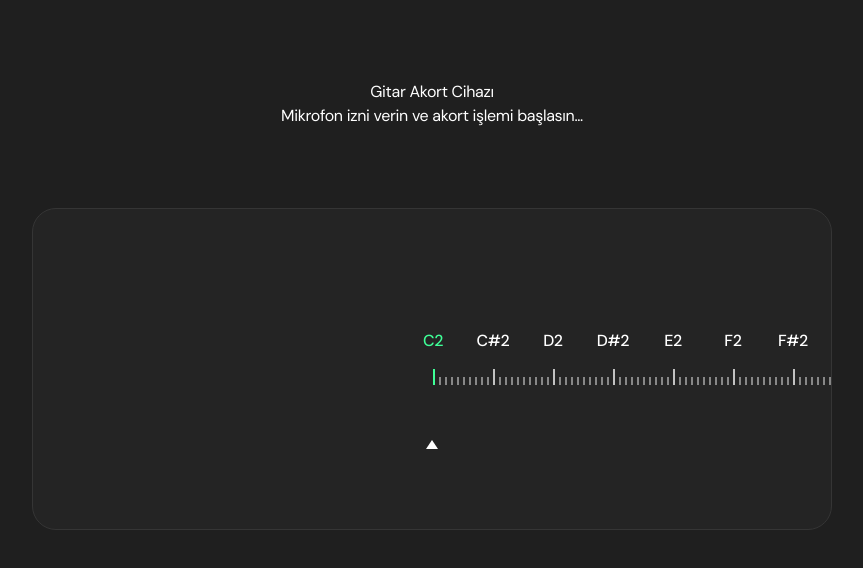
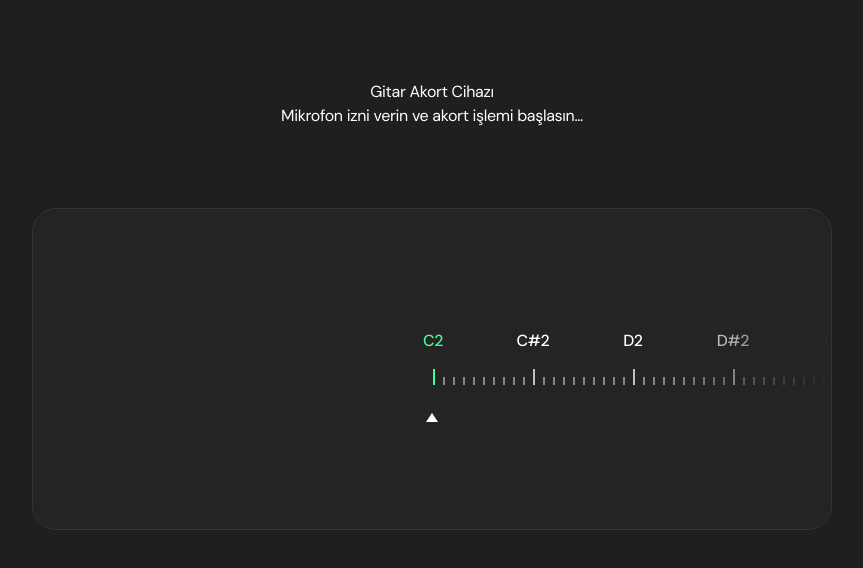
Before and after one commit to emirulucay/mtrnome.app, a Next.js app: page /tuner in a window 1280 px wide. Shown: the top 568 px of the page, without its empty margins (208-1071 px from the left). Built offline with nearby package versions, Linux system fonts and the light colour scheme; no server answers.

Commit message:
feat: appearance improvements

```diff
--- a/app/tuner/page.jsx
+++ b/app/tuner/page.jsx
@@ -90,7 +90,7 @@ export default function Home() {
             setNote(closestNote.note);
             setCentsOff(closestNote.cents); // Cents farkını ayarla
             setOrder(closestNote.order);
-            setSelected((closestNote.order*10)+Math.round(centsOff/10))
+            setSelected(closestNote.order * 10 + Math.round(centsOff / 10));
           }
         };
       })
@@ -124,23 +124,26 @@ export default function Home() {
       {frequency && <h2>Tespit Edilen Frekans: {frequency} Hz</h2>}
       {note && (
         <h2>
-          Nota: {note} ({centsOff} cent fark)
-          Order: {order}
+          Nota: {note} ({centsOff} cent fark) Order: {order}
         </h2>
       )}
       {!frequency && !note && <h2>Mikrofon izni verin ve akort işlemi başlasın...</h2>}
-      <div className="w-[800px] flex items-center justify-center relative bg-[#242424] border border-[#353535] overflow-hidden mt-20 py-40 rounded-3xl ">
+      <div className="w-[800px] flex items-center select-none justify-center relative bg-[#242424] border border-[#353535] overflow-hidden mt-20 py-40 rounded-3xl ">
+        <div className="w-24 h-full absolute left-0 bottom-0 bg-gradient-to-r !z-50 from-[#242424]/10 to-transparent"></div>
+        <div className="w-40 h-full absolute right-0 bottom-0 bg-gradient-to-l from-[#242424] to-transparent z-50 "></div>
+        <div className="w-40 h-full absolute left-0 bottom-0 bg-gradient-to-r from-[#242424] to-transparent z-50 "></div>
         <div
-          className="absolute bottom-1/4 left-1/2 w-0 h-0 -translate-x-1/2
+          className="absolute bottom-1/3 left-1/2 w-0 h-0 -translate-x-1/2
   border-l-[6px] border-l-transparent
   border-b-[9px] border-b-white
   border-r-[6px] border-r-transparent"></div>
-        <div className="absolute top-1/2 left-0 translate-y-2/3 ml-[460px] transition-all duration-500" style={{
-          left: `calc(-60px * ${order+1})`,
-          transform: `translateX(${-6 * Math.round(centsOff/10)}px)`,
-        }
-          }>
-          <div className="flex items-end gap-1">
+        <div
+          className="absolute top-1/2 left-0 translate-y-2/3 ml-[500px] transition-all duration-500"
+          style={{
+            left: `calc(-100px * ${order + 1})`,
+            transform: `translateX(${-10 * Math.round(centsOff / 10)}px)`,
+          }}>
+          <div className="flex items-end gap-2">
             {[...Array(481)].map((n, i) => {
               return (
                 <div
@@ -148,14 +151,16 @@ export default function Home() {
                   className={cx("w-[2px] h-2", {
                     "bg-[#878787]": i % 10 != 0,
                     "!h-4 relative bg-[#C1C1C1]": i % 10 == 0,
-                    "!bg-[#3FFF97]" : i % 10 == 0 && i==selected
+                    "!bg-[#3FFF97]": i % 10 == 0 && i == selected,
                   })}>
                   <div
-                    className={cx("absolute text-white font-medium bottom-8 transition-all duration-300 text-center -left-0 -translate-x-1/2", {
-                      "!hidden": i % 10 != 0,
-                      "!text-[#3FFF97]": i % 10 == 0 && i==selected
-
-                    })}>
+                    className={cx(
+                      "absolute overflow-hidden text-white font-medium bottom-8 transition-all duration-300 text-center -left-0 -translate-x-1/2",
+                      {
+                        "!hidden": i % 10 != 0,
+                        "!text-[#3FFF97]": i % 10 == 0 && i == selected,
+                      }
+                    )}>
                     {(i + 1) % 10 == 1 ? notes[i / 10]?.note : ""}
                   </div>
                 </div>
```
